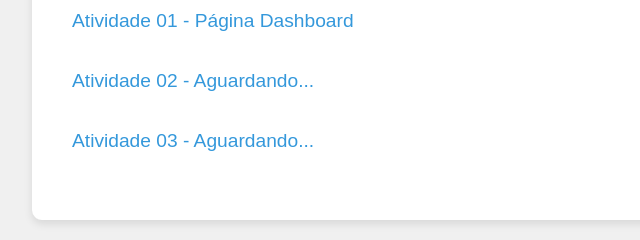
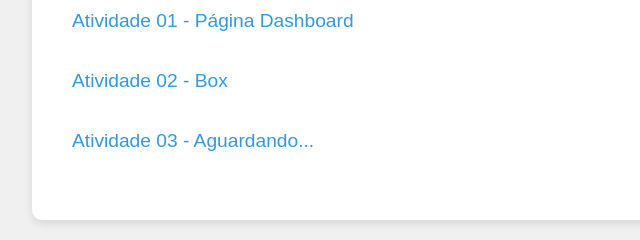
Before and after one commit to juviane45/GitPages, a plain HTML site: page index.html in a window 1280 px wide. Shown: the part 383-623 px from the top of the page, 218-858 px from the left. Drawn offline with Linux system fonts and the light colour scheme.

Commit message:
Update index.html

```diff
--- a/index.html
+++ b/index.html
@@ -69,7 +69,7 @@
         <h3>PROGRAMAÇÃO WEB 2024.2</h3>
 
         <a href="1/index.html">Atividade 01 - Página Dashboard </a> <br>
-        <a href="02">Atividade 02 - Aguardando...</a>  <br>
+        <a href="02">Atividade 02 - Box </a>  <br>
         <a href="03">Atividade 03 - Aguardando...</a> <br>
     </div>
 
```
